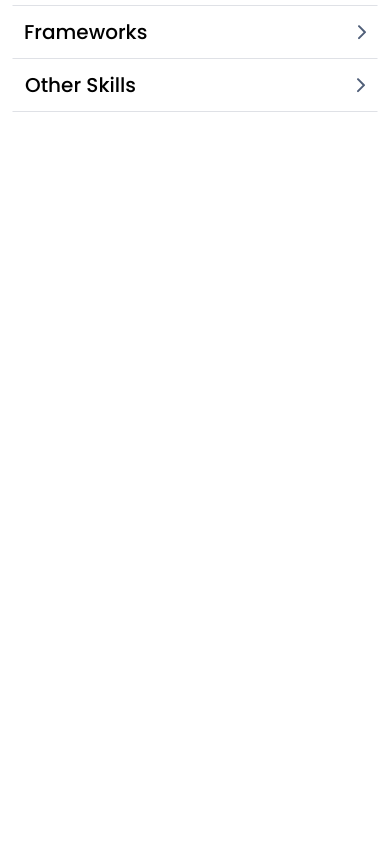
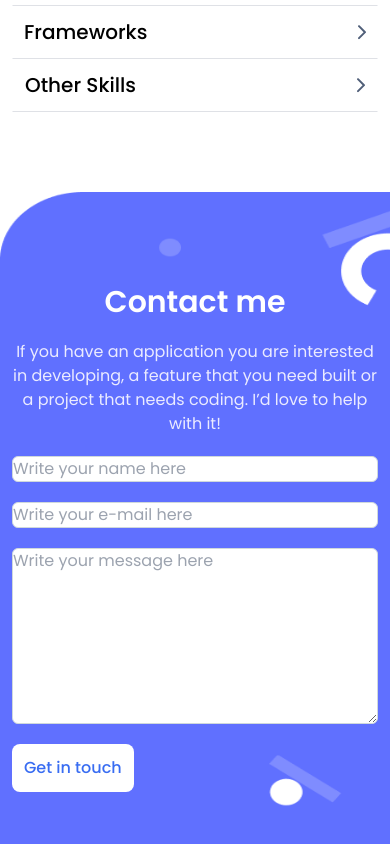
Before and after one commit to DiegoMero/my-portfolio-v2, a Next.js app: page / in a window 390 px wide. Shown: the part 4137-4981 px from the top of the page. Before the commit the page ends 4329 px from the top, so only its background shows below. Built offline with nearby package versions, Linux system fonts and the light colour scheme.

Commit message:
Add contact me mobile section

```diff
--- a/src/app/components/about.tsx
+++ b/src/app/components/about.tsx
@@ -3,7 +3,7 @@ import TechSkills from "./utility/tech-skills"
 
 export default function About() {
   return (
-    <section className="p-3 flex flex-col gap-5 pb-20 pt-20 bg-white rounded-tr-[50px] -mt-20">
+    <section className="p-3 flex flex-col gap-5 pb-20 pt-20 bg-white rounded-tr-[50px] -mt-20" id="about">
       <div className="flex flex-col gap-5 items-start">
         <h2 className="text-[#172B4D] font-bold text-3xl">About Myself</h2>
         <p className="text-[#344563]">I am passionate about video games and I hope one day to be able to develop new experiences for players, with my love for JavaScript and Ruby. I am confident you can learn something new every day. Don’t hesitate to ask me anything, I’ll be happy to help.</p>
--- /dev/null
+++ b/src/app/components/contact.tsx
@@ -0,0 +1,18 @@
+import ContactForm from "./utility/contact-form"
+import Image from "next/image"
+
+export default function Contact() {
+  return (
+    <section className="text-center h-[660px] relative p-3 flex flex-col gap-5" id="contact-me">
+      <Image
+        src='/contact-me-bg.png'
+        fill
+        alt='Contact Me Background'
+        className="-z-10"
+      />
+      <h2 className="z-10 text-3xl font-semibold text-white pt-20">Contact me</h2>
+      <p className="z-10 text-[#EBEBFF]">If you have an application you are interested in developing, a feature that you need built or a project that needs coding. I’d love to help with it!</p>
+      <ContactForm />
+    </section>
+  )
+}
--- /dev/null
+++ b/src/app/components/utility/contact-form.tsx
@@ -0,0 +1,26 @@
+'use client'
+
+import { useForm, ValidationError } from "@formspree/react";
+
+export default function ContactForm() {
+  const [state, handleSubmit] = useForm("meqyregq");
+
+  if (state.succeeded) {
+    return <p className="z-10 text-white text-2xl">Thanks for your submission!</p>;
+  }
+
+  return (
+    <form onSubmit={handleSubmit} className="flex flex-col items-start z-10 gap-5">
+      <input id="name" type="name" name="name" className="border border-[#CFD8DC] w-full rounded-md" placeholder="Write your name here" required />
+      <ValidationError prefix="Name" field="name" errors={state.errors} />
+      <input id="email" type="email" name="email" className="border border-[#CFD8DC] w-full rounded-md" placeholder="Write your e-mail here" required />
+      <ValidationError prefix="Email" field="email" errors={state.errors} />
+      <textarea id="message" name="message" className="border border-[#CFD8DC] w-full rounded-md h-44" placeholder="Write your message here" />
+      <ValidationError prefix="Message" field="message" errors={state.errors} />
+      <button type="submit" disabled={state.submitting} className="rounded-lg p-3 text-[#396DF2] bg-white font-medium active:bg-[#2230D2] active:text-white">
+        Get in touch
+      </button>
+      <ValidationError errors={state.errors} />
+    </form>
+  );
+}
--- a/src/app/components/utility/slide-in-menu.tsx
+++ b/src/app/components/utility/slide-in-menu.tsx
@@ -1,7 +1,9 @@
 export default function SlideInMenu() {
   return (
     <ul>
-
+      <li>Portfolio</li>
+      <li>About</li>
+      <li>Contact</li>
     </ul>
   )
 }
--- a/src/app/page.tsx
+++ b/src/app/page.tsx
@@ -2,6 +2,7 @@ import Navbar from "./components/navbar";
 import Header from "./components/header";
 import Projects from "./components/projects";
 import About from "./components/about";
+import Contact from "./components/contact";
 
 export default function Home() {
   return (
@@ -10,6 +11,7 @@ export default function Home() {
       <Header />
       <Projects />
       <About />
+      <Contact />
     </main>
   );
 }
```
Also changed, not shown: package.json (+6 -5 lines), public/contact-me-bg.png (added), 1 other file (tests, documents, lock files or other folders).
